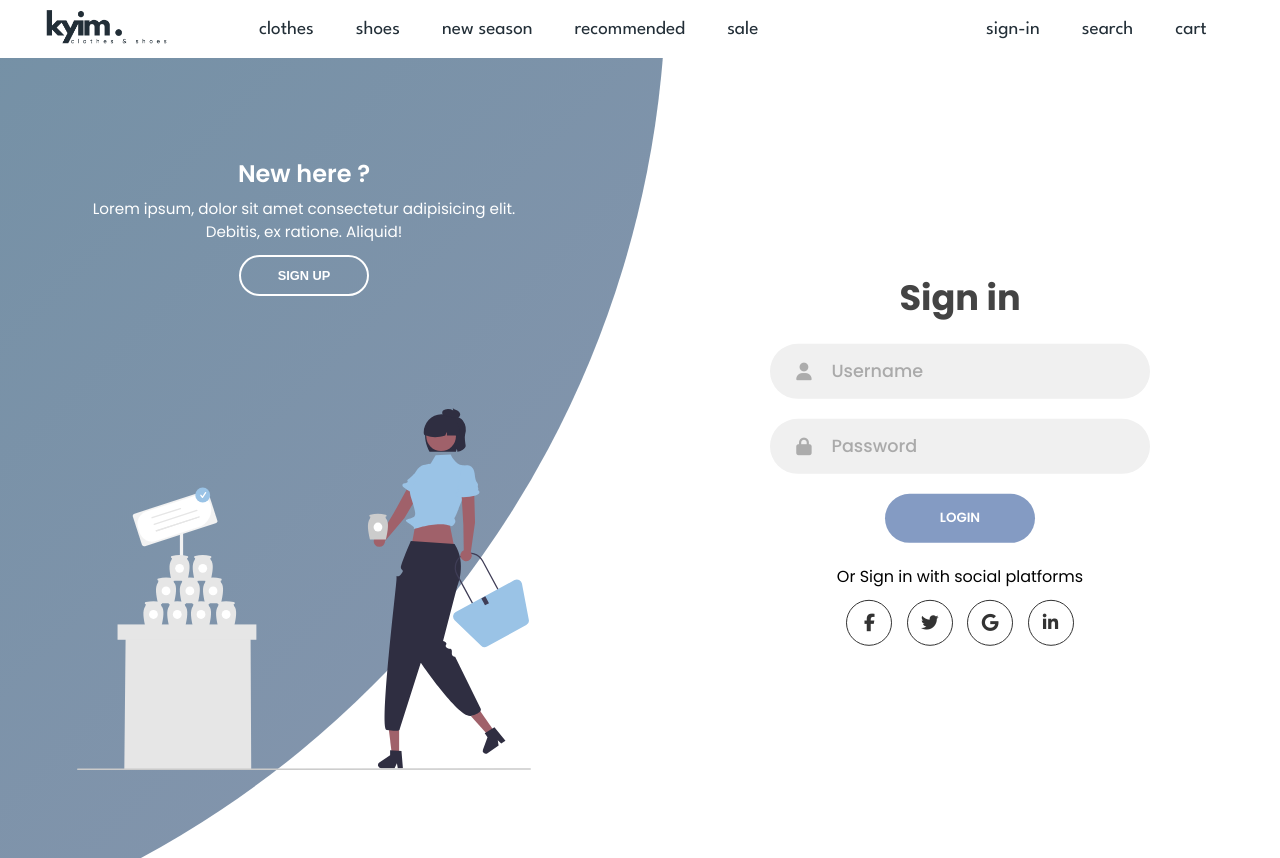
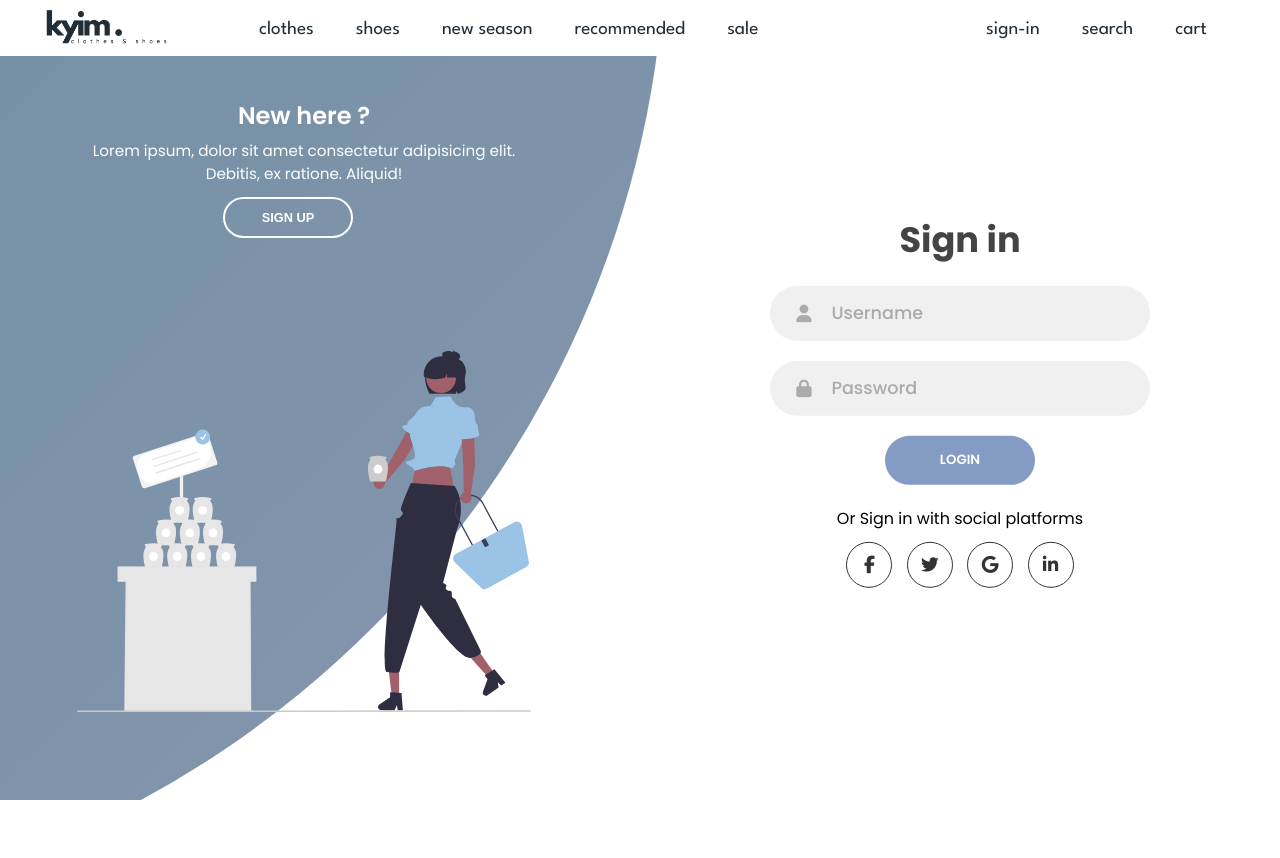
Before and after one commit to kyimkz/example, a Django app: page /user/sign-in/ in a window 1280 px wide. After the commit the page ends 800 px from the top, so only its background shows below. Run offline with Django 5.2, Linux system fonts and the light colour scheme; some libraries are stand-ins or nearby versions.

Commit message:
changes from Gulya

```diff
--- a/website/static/assets/css/sign-in.css
+++ b/website/static/assets/css/sign-in.css
@@ -19,7 +19,9 @@
   top: 0; left: 0; right: 0;
   /* padding: 1rem 9%; */
   z-index: 2;
-  /* position: fixed; */
+  position: fixed;
+  height: 3.5em;
+  background-color: #ffffff;
 }
 
 .navbar {
--- a/website/static/assets/css/sign-up.css
+++ b/website/static/assets/css/sign-up.css
@@ -20,6 +20,8 @@
   /* padding: 1rem 9%; */
   z-index: 2;
   position: fixed;
+  height: 3.5em;
+  background-color: #ffffff;
 }
 
 .navbar {
--- a/website/templates/core/index.html
+++ b/website/templates/core/index.html
@@ -23,7 +23,7 @@
 
 <body>
   <header>
-    <div class="navbar">
+    <div class="navbar" id="mynav">
       <div class="logodiv">
         <a href="{% url 'core:index' %}" class="logo">
           <img src="{% static 'assets/images/logo/kyim2.png' %}">
@@ -92,7 +92,6 @@
   <script src="https://cdnjs.cloudflare.com/ajax/libs/gsap/3.7.1/gsap.min.js"></script>
   <script src="{% static 'assets/js/index.js' %}"></script>
 
-
-</body>
+  </body>
 
 </html>
--- a/website/templates/userauths/sign-in.html
+++ b/website/templates/userauths/sign-in.html
@@ -161,9 +161,11 @@
           Lorem ipsum, dolor sit amet consectetur adipisicing elit. Debitis,
           ex ratione. Aliquid!
         </p>
-        <button class="btn transparent" id="sign-up-btn">
-          Sign up
-        </button>
+        <a href="{% url 'userauths:sign-up' %}">
+          <button class="btn transparent" id="sign-up-btn" >
+            Sign up
+          </button>
+        </a>
       </div>
       <img src="{% static 'assets/images/icons/undraw/undraw_gone_shopping_re_2lau.svg' %}" class="image" alt="" />
     </div>
```
Also changed, not shown: website/static/assets/css/style.css (+16 -1 lines), website/static/assets/js/index.js (+10 -0 lines).
